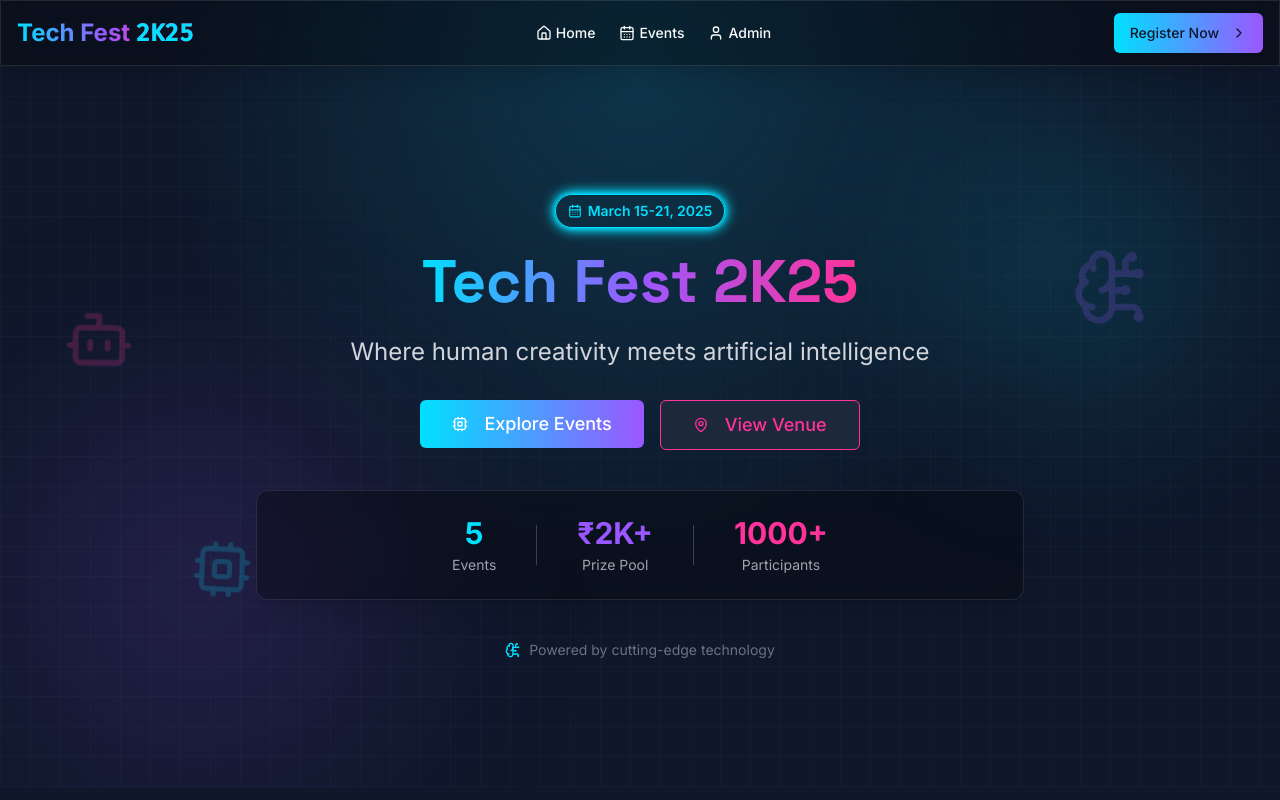
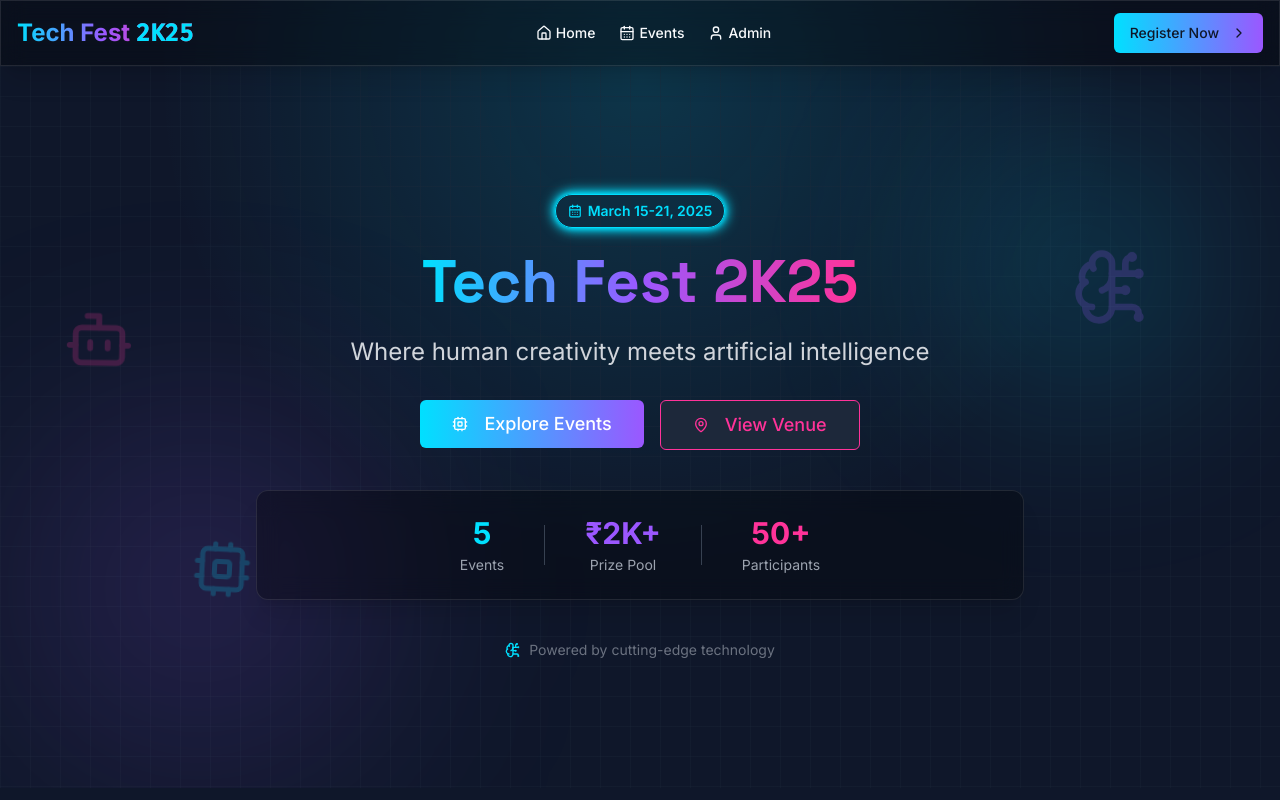
Before and after one commit to vishwasraju/tech-fest-registry, a React (Vite) app: page / in a window 1280 px wide. Shown: the top 800 px of the page. Built offline with nearby package versions, Linux system fonts and the light colour scheme.

Commit message:
Visual edit in Lovable
Edited UI in Lovable

```diff
--- a/src/components/HeroSection.tsx
+++ b/src/components/HeroSection.tsx
@@ -73,7 +73,7 @@ const HeroSection = () => {
               <div className="h-10 w-px bg-gray-700"></div>
 
               <div className="flex flex-col items-center">
-                <span className="text-3xl font-bold text-techfest-neon-pink mb-1">1000+</span>
+                <span className="text-3xl font-bold text-techfest-neon-pink mb-1">50+</span>
                 <span className="text-gray-400">Participants</span>
               </div>
             </div>
```
